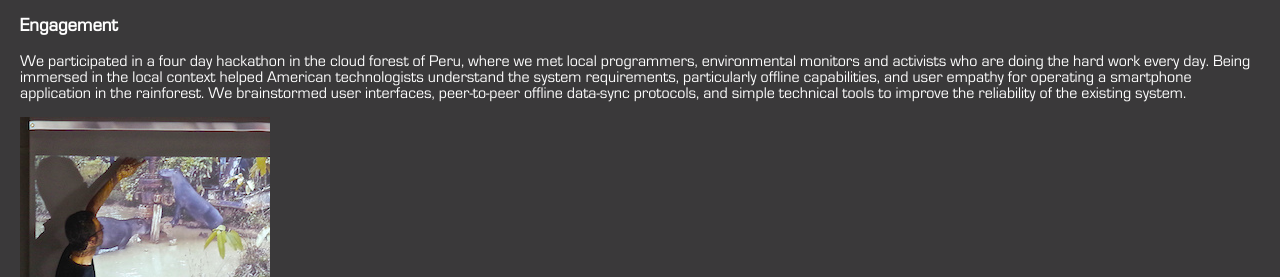
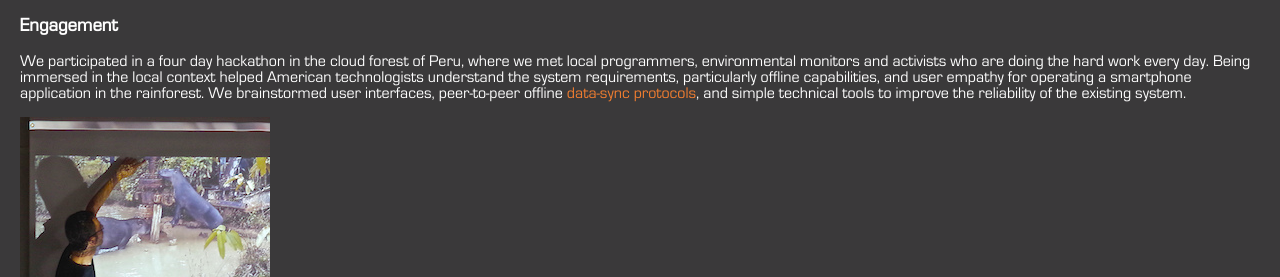
Before and after one commit to spacedogXYZ/spacedogXYZ, a Jekyll site: the page built from _posts/2015-02-12-hacktherainforest.md, in a window 1280 px wide. Shown: the part 1183-1460 px from the top of the page. Built offline with Jekyll 4.4.1, drawn with Linux system fonts in a browser that asks for light colours; nearby versions of some CDN libraries; comment, search, counter and statistics services are not loaded; part of the change alters nothing that is shown.

```diff
--- a/_posts/2015-02-12-hacktherainforest.md
+++ b/_posts/2015-02-12-hacktherainforest.md
@@ -18,7 +18,7 @@ DigitalDemocracy has been working with Achuar and Quechua environmental monitors
 
 ### Engagement ###
 
-We participated in a four day hackathon in the cloud forest of Peru, where we met local programmers, environmental monitors and activists who are doing the hard work every day. Being immersed in the local context helped American technologists understand the system requirements, particularly offline capabilities, and user empathy for operating a smartphone application in the rainforest. We brainstormed user interfaces, peer-to-peer offline data-sync protocols, and simple technical tools to improve the reliability of the existing system.
+We participated in a four day hackathon in the cloud forest of Peru, where we met local programmers, environmental monitors and activists who are doing the hard work every day. Being immersed in the local context helped American technologists understand the system requirements, particularly offline capabilities, and user empathy for operating a smartphone application in the rainforest. We brainstormed user interfaces, peer-to-peer offline [data-sync protocols](https://github.com/spacedogXYZ/hacktherainforest-data-sync-proposal), and simple technical tools to improve the reliability of the existing system.
 
 <div class="inline left"><img src="/static/posts/hacktherainforest/tapirs-eating-oil.jpg"><h4>Tapirs Eating Oil</h4></div>
 <div class="inline left"><img src="/static/posts/hacktherainforest/indigenous-organizing.jpg"><h4>Indigenous Community Organizing</h4></div>
```
